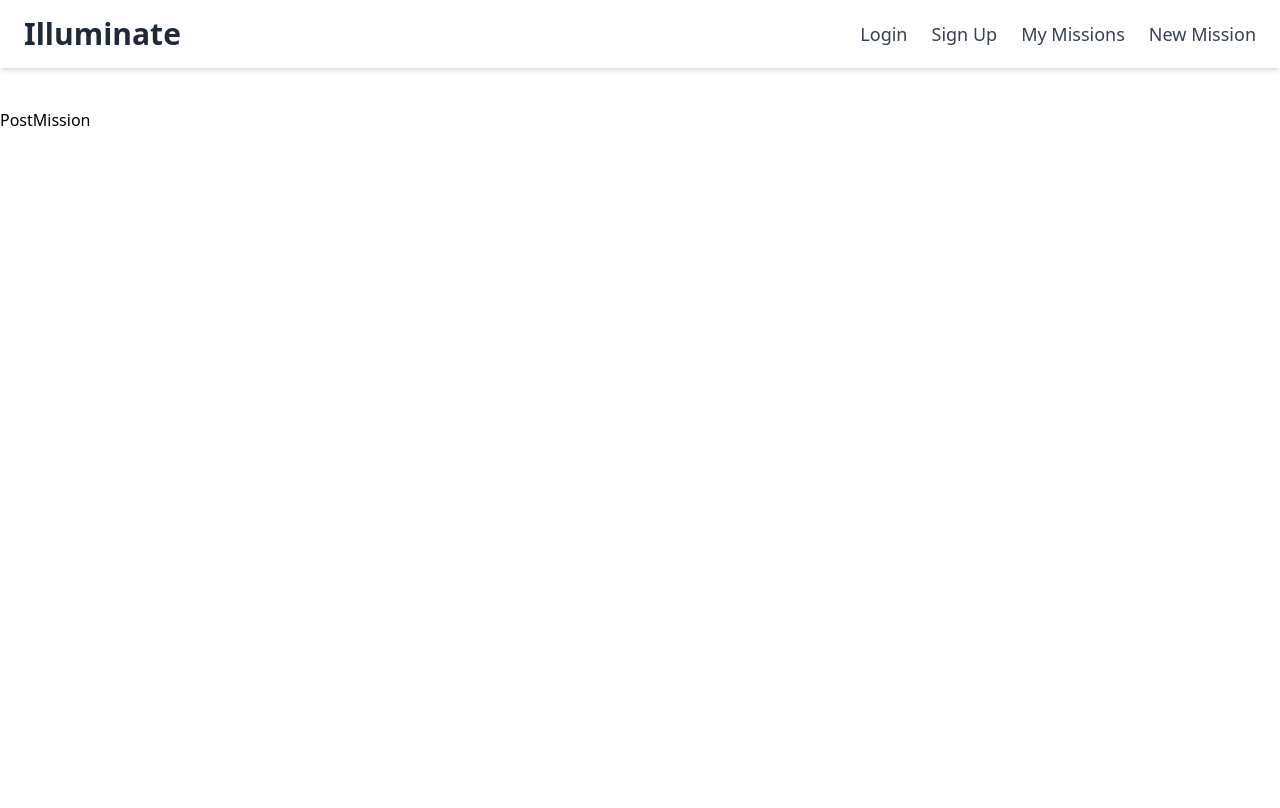
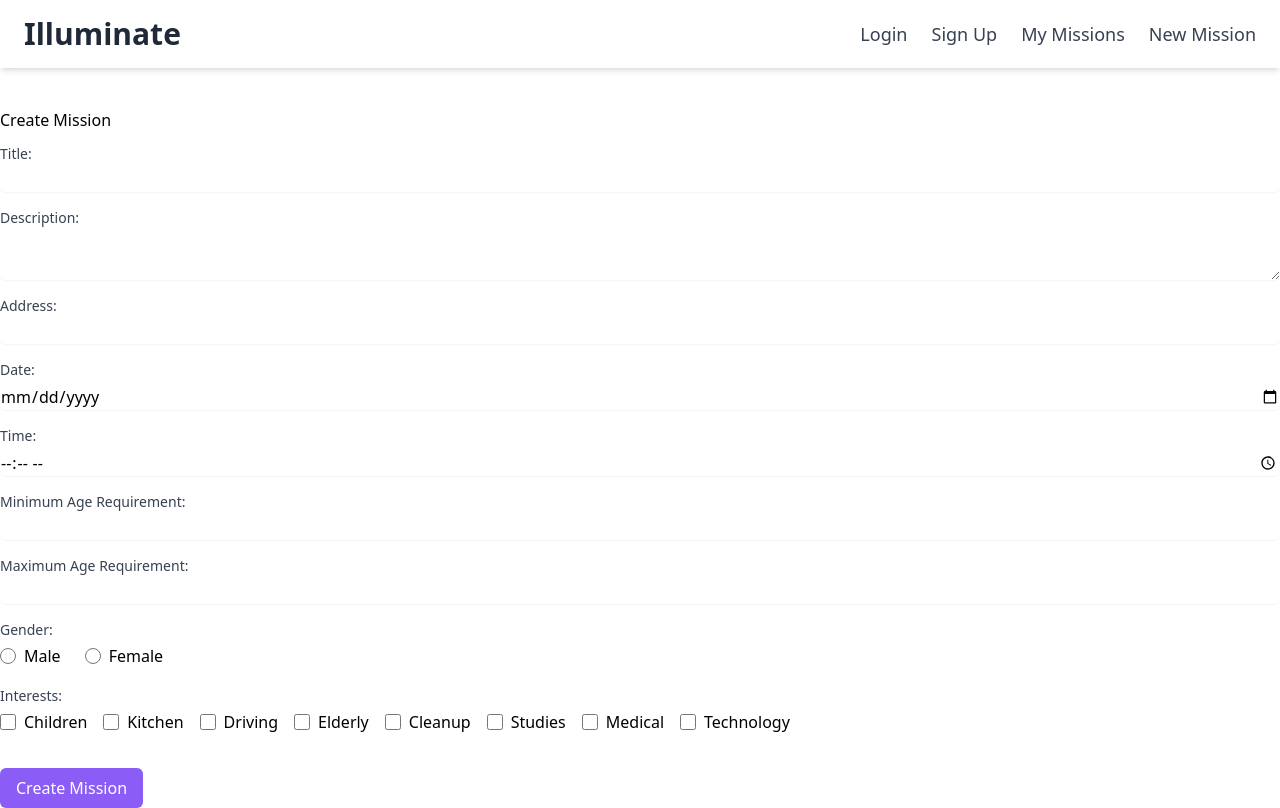
Before and after one commit to ChayaHenner/VOLUNTEER_PROJECT, a React (Vite) app in the folder clientVite/: page /post-mission in a window 1280 px wide. Built offline with nearby package versions, Linux system fonts and the light colour scheme.

Commit message:
post mission

```diff
--- a/clientVite/src/comps_users/login.jsx
+++ b/clientVite/src/comps_users/login.jsx
@@ -1,6 +1,6 @@
 import React from 'react'
 import { useForm } from 'react-hook-form';
-import {TOKEN_NAME , SERVER_URL, apiRequest } from '../serverConnect/api';
+import { SERVER_URL, apiRequest } from '../serverConnect/api';
 import Cookies from 'js-cookie';
 import { useNavigate } from 'react-router-dom';
 
--- a/clientVite/src/comps_users/postMission.jsx
+++ b/clientVite/src/comps_users/postMission.jsx
@@ -1,9 +1,100 @@
 import React from 'react'
+import { useForm } from 'react-hook-form';
+import { fieldsEnum, SERVER_URL, apiRequest } from '../serverConnect/api';
+import Cookies from 'js-cookie';
 
 const PostMission = () => {
+  const { register, handleSubmit, formState: { errors }, getValues } = useForm();
+
+  const onSubPost = async(data) => {
+    data.user_creator = Cookies.get('token');
+    console.log(data)
+    let url = SERVER_URL+"/missions/"
+    try {
+      let resp = await apiRequest(url, "POST", data)
+      console.log("mission added")
+    }
+    catch (err) {
+      console.log("ERROR ",err);
+    }
+  }
+
   return (
-    <div>PostMission</div>
-  )
+    <div className="">
+      <div>Create Mission</div>
+      <form onSubmit={handleSubmit(onSubPost)} className="mt-3">
+        <div className="mb-4">
+          <label className="block text-sm font-medium text-gray-700">Title:</label>
+          <input {...register('title', { required: true })} type="text" className="mt-1 block w-full rounded-md border-gray-300 shadow-sm focus:border-indigo-500 focus:ring-indigo-500" />
+          {errors.title && <div className="text-red-500 text-xs">Title is required</div>}
+        </div>
+        <div className="mb-4">
+          <label className="block text-sm font-medium text-gray-700">Description:</label>
+          <textarea {...register('description', { required: true })} className="mt-1 block w-full rounded-md border-gray-300 shadow-sm focus:border-indigo-500 focus:ring-indigo-500" />
+          {errors.description && <div className="text-red-500 text-xs">Description is required</div>}
+        </div>
+        <div className="mb-4">
+          <label className="block text-sm font-medium text-gray-700">Address:</label>
+          <input {...register('address')} type="text" className="mt-1 block w-full rounded-md border-gray-300 shadow-sm focus:border-indigo-500 focus:ring-indigo-500" />
+        </div>
+        <div className="mb-4">
+          <label className="block text-sm font-medium text-gray-700">Date:</label>
+          <input {...register('date', { required: true })} type="date" className="mt-1 block w-full rounded-md border-gray-300 shadow-sm focus:border-indigo-500 focus:ring-indigo-500" />
+          {errors.date && <div className="text-red-500 text-xs">Date is required</div>}
+        </div>
+        <div className="mb-4">
+          <label className="block text-sm font-medium text-gray-700">Time:</label>
+          <input {...register('time', { required: true })} type="time" className="mt-1 block w-full rounded-md border-gray-300 shadow-sm focus:border-indigo-500 focus:ring-indigo-500" />
+          {errors.time && <div className="text-red-500 text-xs">Time is required</div>}
+        </div>
+        <div className="mb-4">
+          <label className="block text-sm font-medium text-gray-700">Minimum Age Requirement:</label>
+          <input {...register('requirements.min_age', { required: true })} type="number" className="mt-1 block w-full rounded-md border-gray-300 shadow-sm focus:border-indigo-500 focus:ring-indigo-500" />
+          {errors['requirements.min_age'] && <div className="text-red-500 text-xs">Minimum age requirement is required</div>}
+        </div>
+        <div className="mb-4">
+          <label className="block text-sm font-medium text-gray-700">Maximum Age Requirement:</label>
+          <input {...register('requirements.max_age', { required: true })} type="number" className="mt-1 block w-full rounded-md border-gray-300 shadow-sm focus:border-indigo-500 focus:ring-indigo-500" />
+          {errors['requirements.max_age'] && <div className="text-red-500 text-xs">Maximum age requirement is required</div>}
+        </div>
+        <div className="mb-4">
+          <label className="block text-sm font-medium text-gray-700">
+            Gender:
+          </label>
+          <div className="mt-1">
+            <label className="inline-flex items-center">
+              <input {...register('requirements.gender', { required: true })} type="radio" value="male" className="form-radio h-4 w-4 text-indigo-600" />
+              <span className="ml-2">Male</span>
+            </label>
+            <label className="inline-flex items-center ml-6">
+              <input {...register('requirements.gender', { required: true })} type="radio" value="female" className="form-radio h-4 w-4 text-indigo-600" />
+              <span className="ml-2">Female</span>
+            </label>
+          </div>
+          {errors['requirements.gender'] && <div className="text-red-500 text-xs">Gender is required</div>}
+        </div>
+
+        <div className="mb-4">
+          <label className="block text-sm font-medium text-gray-700">
+            Interests:
+          </label>
+          <div className="mt-1">
+            {fieldsEnum.map((field) => (
+              <label key={field} className="inline-flex items-center mr-4">
+                <input
+                  type="checkbox"
+                  value={field}
+                  className="form-checkbox h-4 w-4 text-indigo-600"
+                  {...register('fields')} // Include selected fields in register
+                />
+                <span className="ml-2">{field}</span>
+              </label>
+            ))}
+          </div>
+        </div>        <button type="submit" className="bg-purple-500 text-white px-4 py-2 rounded-md mt-4">Create Mission</button>
+      </form>
+    </div>
+  );
 }
 
 export default PostMission
--- a/clientVite/src/comps_users/signUp.jsx
+++ b/clientVite/src/comps_users/signUp.jsx
@@ -1,11 +1,11 @@
 import React, { useState } from 'react'
 import { useForm } from 'react-hook-form';
-import {TOKEN_NAME , SERVER_URL, apiRequest } from '../serverConnect/api';
+import {fieldsEnum , SERVER_URL, apiRequest } from '../serverConnect/api';
 
 const SignUp = () => {
   const { register, handleSubmit, formState: { errors }, getValues } = useForm();
 
-  const fieldsEnum = ['Children', 'Kitchen', 'Driving', 'Elderly', 'Cleanup', 'Studies', 'Medical', 'Technology'];
+  // const fieldsEnum = ['Children', 'Kitchen', 'Driving', 'Elderly', 'Cleanup', 'Studies', 'Medical', 'Technology'];
 
   const onSubmit = async (data) => {
     data.img_url=""
@@ -17,7 +17,8 @@ const SignUp = () => {
     let url = SERVER_URL+"/users/"
     try {
       let resp = await apiRequest(url, "POST", data)
-      // localStorage.setItem(TOKEN_NAME, resp.data.token);
+      console.log("token",resp.data.token);
+      Cookies.set('token', resp.data.token, { expires: 1 }); // expires in 1 day
     }
     catch (err) {
       console.log("ERROR ",err);
--- a/clientVite/src/serverConnect/api.jsx
+++ b/clientVite/src/serverConnect/api.jsx
@@ -1,6 +1,7 @@
 import axios from "axios";
 export const SERVER_URL = "http://localhost:3001" //change to render
-export const TOKEN_NAME = "TOKEN"
+import Cookies from 'js-cookie';
+export const fieldsEnum = ['Children', 'Kitchen', 'Driving', 'Elderly', 'Cleanup', 'Studies', 'Medical', 'Technology'];
 
 export const apiRequest = async (_url, _method, _body = {}) => {
     try {
@@ -10,7 +11,7 @@ export const apiRequest = async (_url, _method, _body = {}) => {
         method: _method,
         data: _body,
         headers: {
-          "x-api-key": localStorage[TOKEN_NAME]
+          "x-api-key": Cookies.get('token')
         }
       })
       return resp;
```
Also changed, not shown: clientVite/src/comps_users/profilePage.jsx (added, +9 -0 lines).
